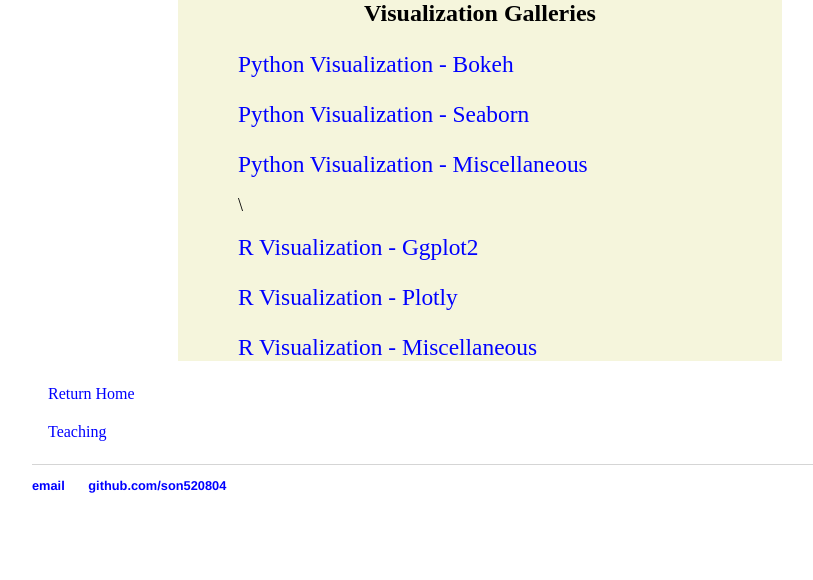
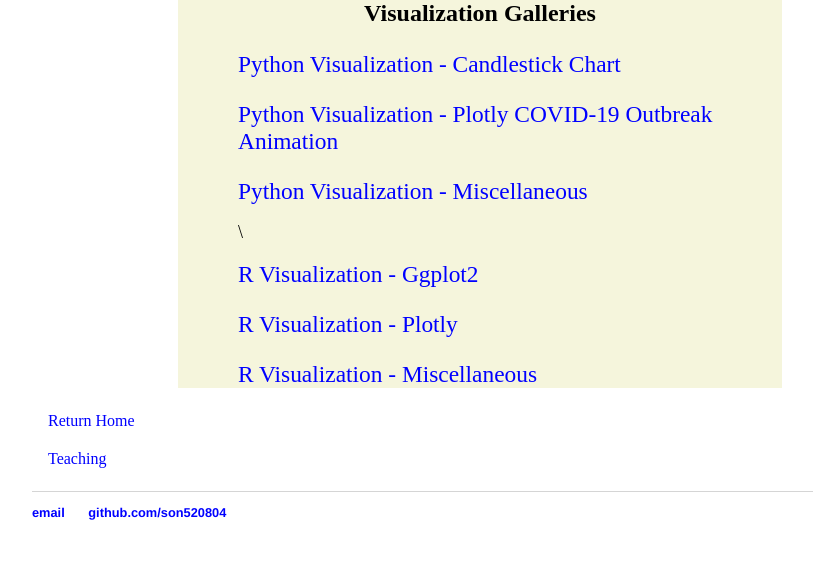
Before and after one commit to son520804/son520804.github.io, a Jekyll site: the page built from Teaching/Visualization/index.html, in a window 1280 px wide. Shown: the part 615-1195 px from the top of the page, without its empty margins (160-973 px from the left). Built offline with Jekyll 4.4.1, drawn with Linux system fonts in a browser that asks for light colours; before the commit the page ends 1168 px from its top, so only the background shows below that.

Commit message:
Add visualization projects

```diff
--- a/Teaching/Visualization/index.html
+++ b/Teaching/Visualization/index.html
@@ -45,8 +45,8 @@
 <div style="text-align: left; margin-left: 10%; margin-right: 10%; line-height: 0.5">
   <font size = "4pt">
 
-<p><a href="#">Python Visualization - Bokeh</a></p>
-<p><a href="#">Python Visualization - Seaborn</a></p>
+<p><a href="Candlestick_Plot.ipynb">Python Visualization - Candlestick Chart</a></p>
+<p><a href="COVID_WorldMap_Animation.ipynb">Python Visualization - Plotly COVID-19 Outbreak Animation</a></p>
 <p><a href="#">Python Visualization - Miscellaneous</a></p>\
 <p><a href="#">R Visualization - Ggplot2</a></p>
 <p><a href="#">R Visualization - Plotly</a></p>
```
